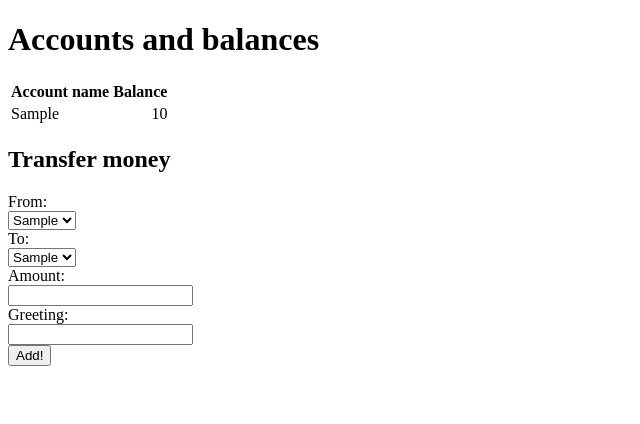
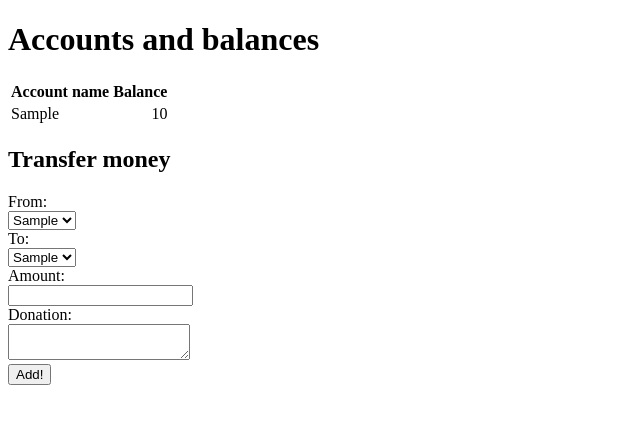
Before and after one commit to PlatinumFoxTail/CSB_Project_I, a Django app: template src/pages/templates/pages/index.html in a window 1280 px wide. Shown: the top 424 px of the page, without its empty margins (0-640 px from the left). Run offline with Django 3.2, Linux system fonts and the light colour scheme; the template is opened without the code that fills it: values that come from a table or form of the project are taken from there, others are empty; tables that the repository leaves empty hold one stand-in row (values such as "Sample post"); parts of the project's set-up code (start-up, migrations or seed data) failed here and were passed over.

Commit message:
Flaw 3 inserted and correction added

```diff
--- a/src/pages/templates/pages/index.html
+++ b/src/pages/templates/pages/index.html
@@ -41,8 +41,9 @@
             <span>Amount:</span><br/>
 	    <input type="number" name="amount"/><br/>
 
-	    <span>Greeting:</span><br/>
-	    <input type="text" name="greeting"/><br/>
+	    <span>Donation:</span><br/>
+            <textarea name="donation"></textarea><br/>
+            <!-- <input type="text" name="donation"/><br/> -->
 
 
             <input type="submit" value="Add!"/>
```
